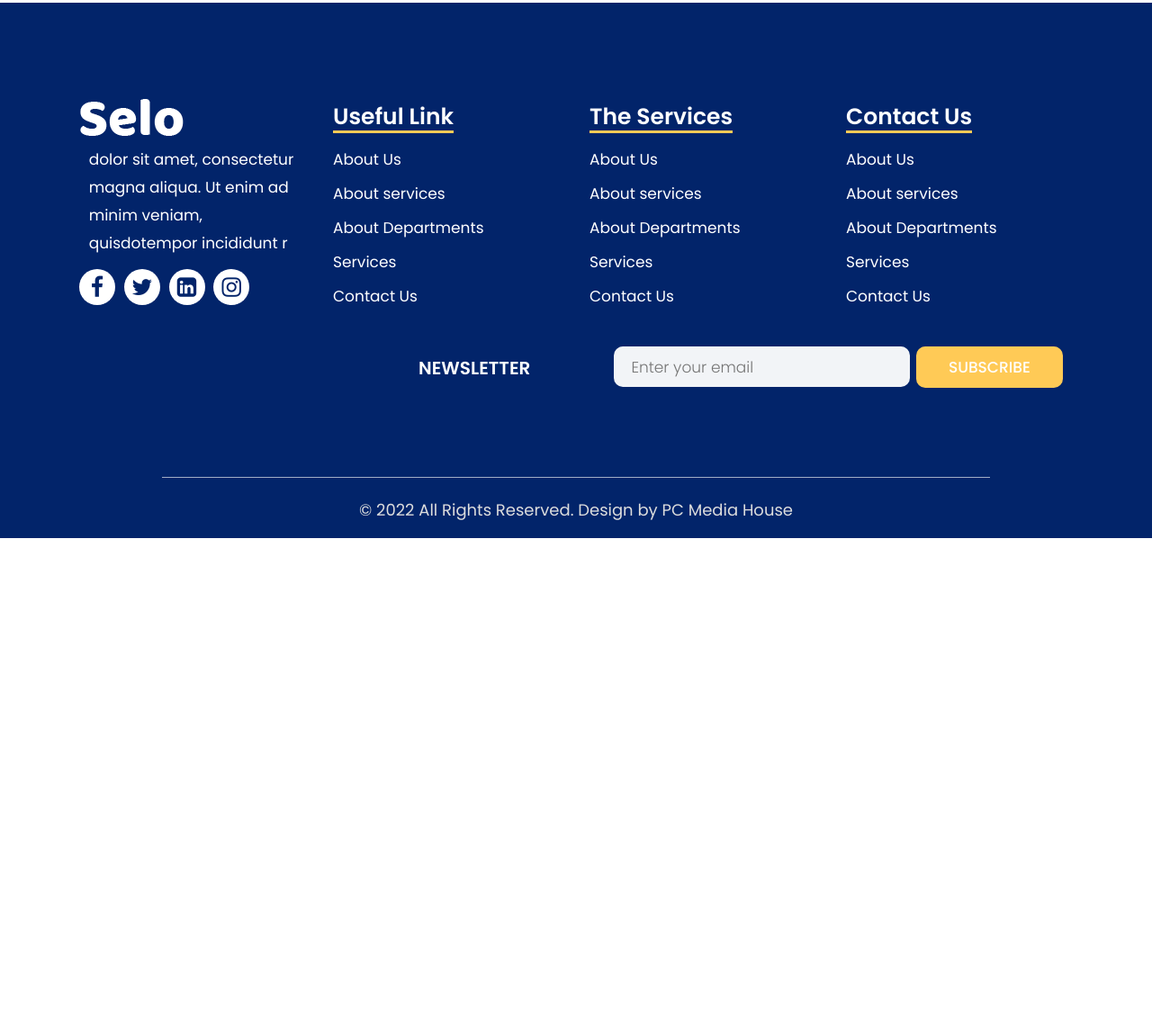
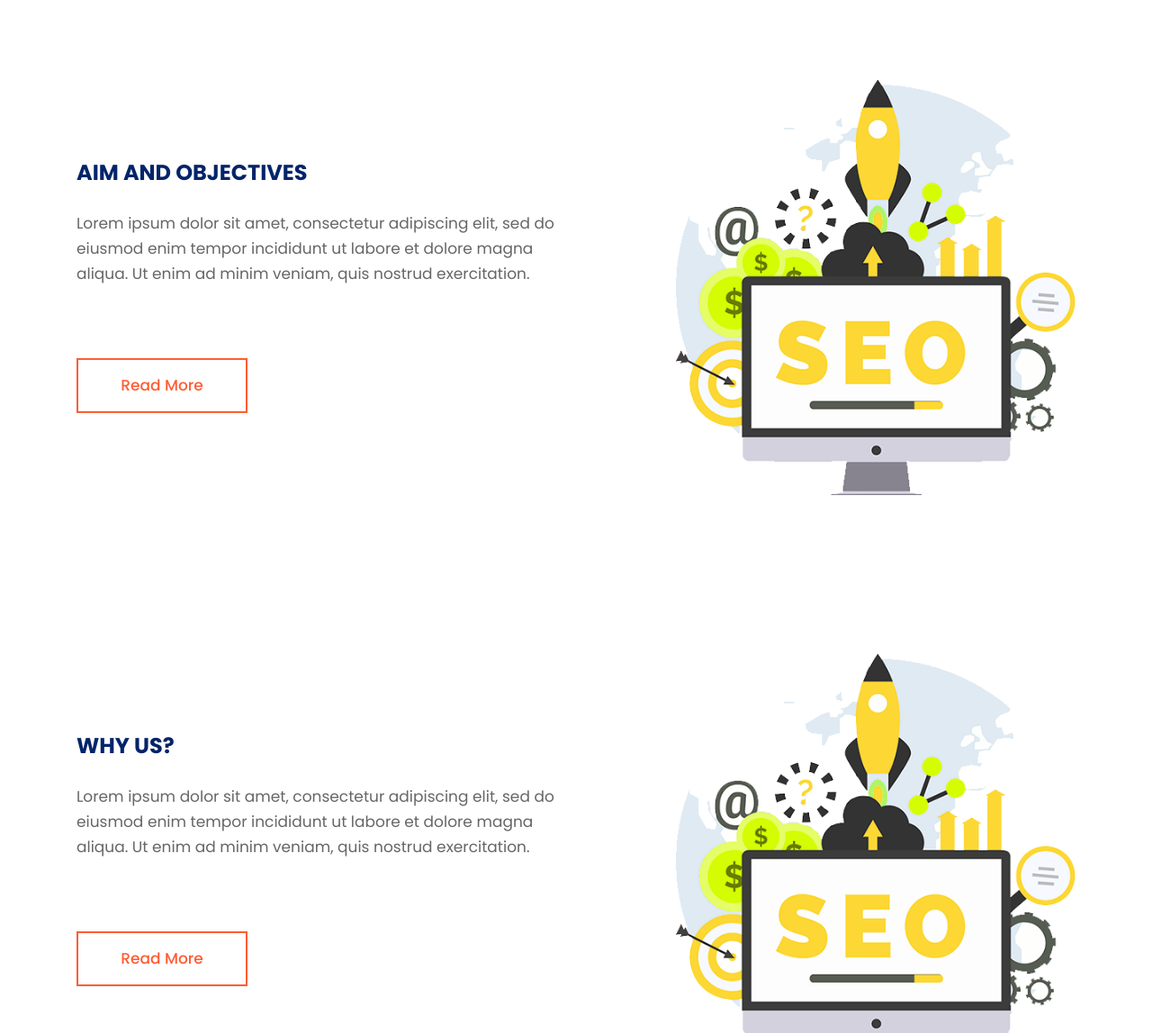
Before and after one commit to PCMediaHouse/pcmediahouse, a plain HTML site: page about.html in a window 1280 px wide. Shown: the part 885-2033 px from the top of the page at 90% size. Before the commit the page ends 1483 px from the top, so only its background shows below. Drawn offline with nearby package versions, Linux system fonts and the light colour scheme; a web font is replaced by a local one.

Commit message:
Update about.html

```diff
--- a/about.html
+++ b/about.html
@@ -8,7 +8,7 @@
       <meta name="viewport" content="width=device-width, initial-scale=1">
       <meta name="viewport" content="initial-scale=1, maximum-scale=1">
       <!-- site metas -->
-      <title>PC Media House</title>
+      <title>selo</title>
       <meta name="keywords" content="">
       <meta name="description" content="">
       <meta name="author" content="">
@@ -106,7 +106,51 @@
 
                <div class="col-md-6">
                   <div class="titlepage">
-                      <h3>PROJECTS COMPLETED</h3>
+                      <h3>ABOUT US</h3>
+                     <p>Lorem ipsum dolor sit amet, consectetur adipiscing elit, sed do eiusmod enim tempor incididunt ut labore et dolore magna aliqua. Ut enim ad minim veniam, quis nostrud exercitation.</p>
+                     <a class="read_more" href="#"> Read More</a>
+                  </div>
+               </div>
+                <div class="col-md-5 offset-md-1">
+                  <div class="team_img">
+                     <figure><img src="images/sco.png" alt="#"/></figure>
+                  </div>
+               </div>
+            </div>
+         </div>
+      </div>
+         <!-- team -->
+
+         <!-- team -->
+         <div class="team">
+            <div class="container">
+               <div class="row d_flex">
+
+                  <div class="col-md-6">
+                     <div class="titlepage">
+                         <h3>AIM AND OBJECTIVES</h3>
+                        <p>Lorem ipsum dolor sit amet, consectetur adipiscing elit, sed do eiusmod enim tempor incididunt ut labore et dolore magna aliqua. Ut enim ad minim veniam, quis nostrud exercitation.</p>
+                        <a class="read_more" href="#"> Read More</a>
+                     </div>
+                  </div>
+                   <div class="col-md-5 offset-md-1">
+                     <div class="team_img">
+                        <figure><img src="images/sco.png" alt="#"/></figure>
+                     </div>
+                  </div>
+               </div>
+            </div>
+         </div>
+            <!-- team -->
+
+            <!-- team -->
+            <div class="team">
+               <div class="container">
+                  <div class="row d_flex">
+
+                     <div class="col-md-6">
+                        <div class="titlepage">
+                            <h3>WHY US?</h3>
                            <p>Lorem ipsum dolor sit amet, consectetur adipiscing elit, sed do eiusmod enim tempor incididunt ut labore et dolore magna aliqua. Ut enim ad minim veniam, quis nostrud exercitation.</p>
                            <a class="read_more" href="#"> Read More</a>
                         </div>
@@ -127,9 +171,9 @@
             <div class="container">
                <div class="row">
                   <div class="col-xl-3 col-lg-3 col-md-6 col-sm-6">
-                     <img class="logo1" src="images/logo1.png" alt="#"/>
+                     <img class="logo1" src="images/PC Media House Webpage Logo.svg" alt="#" width="200px"/>
                      <ul class="about_us">
-                        <li>dolor sit amet, consectetur<br> magna aliqua. Ut enim ad <br>minim veniam, <br> quisdotempor incididunt r</li>
+                        <li>We provide highly efficient social media marketing agency services with an unbeaten track record.</li>
                      </ul>
                      <ul class="social_icon">
                         <li><a href="#"><i class="fa fa-facebook" aria-hidden="true"></i></a></li>
@@ -142,35 +186,35 @@
                      <h3>Useful Link</h3>
                      <ul class="link_menu">
                        <li><a href="#">About Us</a></li>
-                        <li><a href="#">About services</a></li>
-                        <li><a href="#">About Departments</a></li>
-                        <li><a href="#">Services</a></li>
+                       <li><a href="#">Why Us?</a></li>
+                       <li><a href="#">About Services</a></li>
+                       <li><a href="#">Social Media Management</a></li>
                        <li><a href="#">Contact Us</a></li>
                      </ul>
                   </div>
                   <div class="col-xl-3 col-lg-3 col-md-6 col-sm-6">
-                     <h3>The Services</h3>
+                    <h3>Services</h3>
                     <ul class="link_menu">
-                        <li><a href="#">About Us</a></li>
-                        <li><a href="#">About services</a></li>
-                        <li><a href="#">About Departments</a></li>
-                        <li><a href="#">Services</a></li>
-                        <li><a href="#">Contact Us</a></li>
+                       <li><a href="#">Social Media Management</a></li>
+                       <li><a href="#">Logo and Branding</a></li>
+                       <li><a href="#">Packaging Design</a></li>
+                       <li><a href="#">Merchandise Design</a></li>
+                       <li><a href="#">Content Writing</a></li>
                      </ul>
                   </div>
                   <div class="col-xl-3 col-lg-3 col-md-6 col-sm-6">
-                     <h3>Contact Us</h3>
+                    <h3>About Us</h3>
                     <ul class="link_menu">
                        <li><a href="#">About Us</a></li>
-                        <li><a href="#">About services</a></li>
-                        <li><a href="#">About Departments</a></li>
-                        <li><a href="#">Services</a></li>
+                       <li><a href="#">Aim and Objectives</a></li>
+                       <li><a href="#">Why Us?</a></li>
+                       <li><a href="#">About Services</a></li>
                        <li><a href="#">Contact Us</a></li>
                      </ul>
                   </div>
                   <div class="col-md-8 offset-md-4 ">
                      <form class="bottom_form">
-                        <h3>Newsletter</h3>
+                        <h3>Brochure</h3>
                         <input class="enter" placeholder="Enter your email" type="text" name="Enter your email">
                         <button class="sub_btn">subscribe</button>
                      </form>
```
Lines whose indentation alone changed are shown as unchanged.
